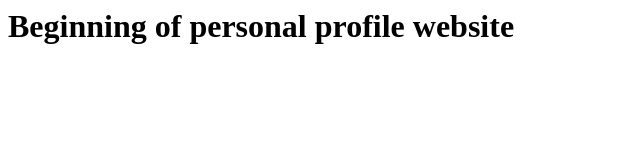
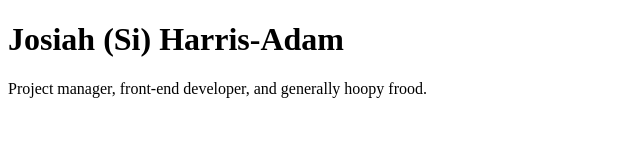
Before and after one commit to jharrisadam/self-website, a plain HTML site: page index.html in a window 1280 px wide. Shown: the whole page, without its empty margins (0-640 px from the left). Drawn offline with Linux system fonts and the light colour scheme.

Commit message:
added html structure, updated content

```diff
--- a/index.html
+++ b/index.html
@@ -1 +1,10 @@
-<h1>Beginning of personal profile website</h1>
+<!DOCTYPE html>
+<html>
+  <head>
+    <title></title>
+  </head>
+  <body>
+    <h1>Josiah (Si) Harris-Adam</h1>
+    <p>Project manager, front-end developer, and generally hoopy frood.</p>
+  </body>
+</html>
```
